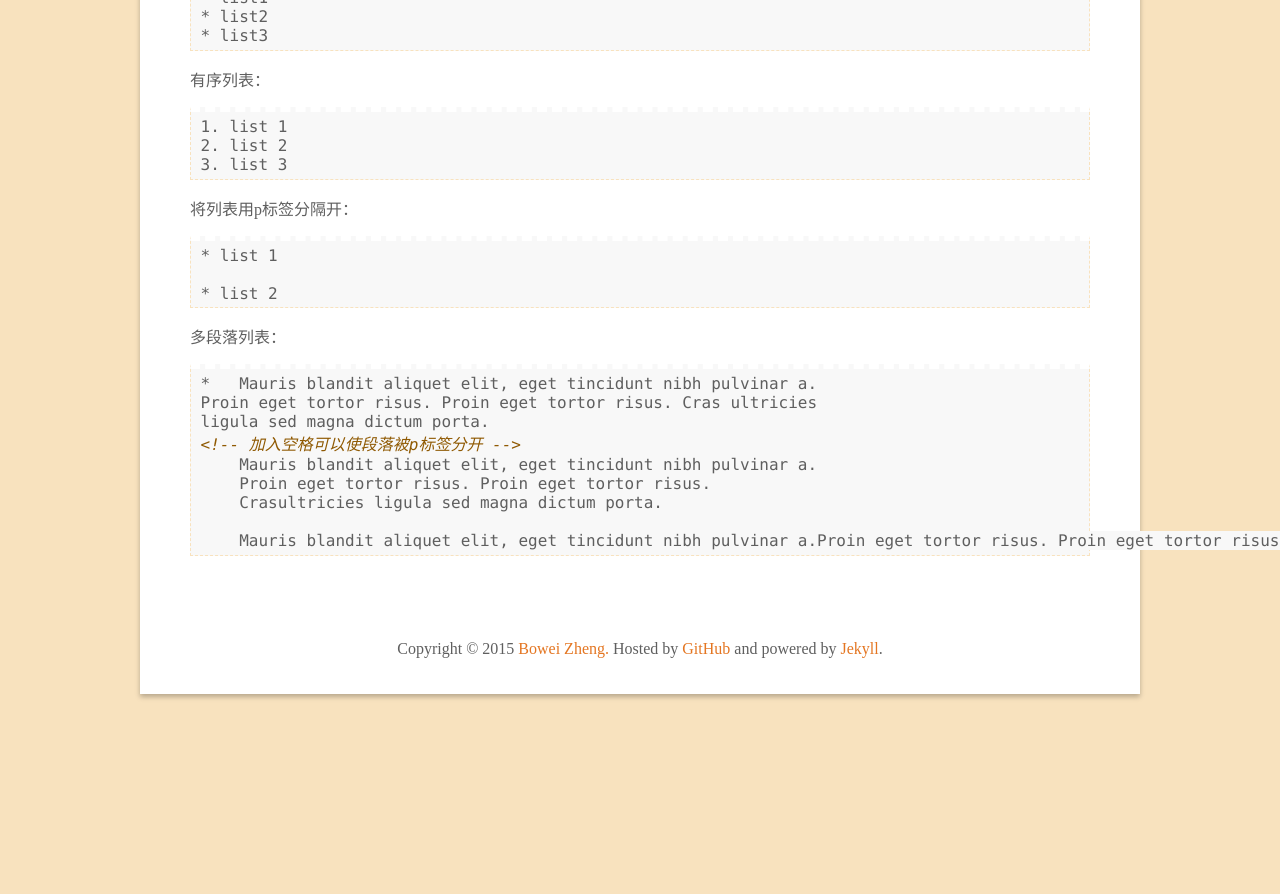
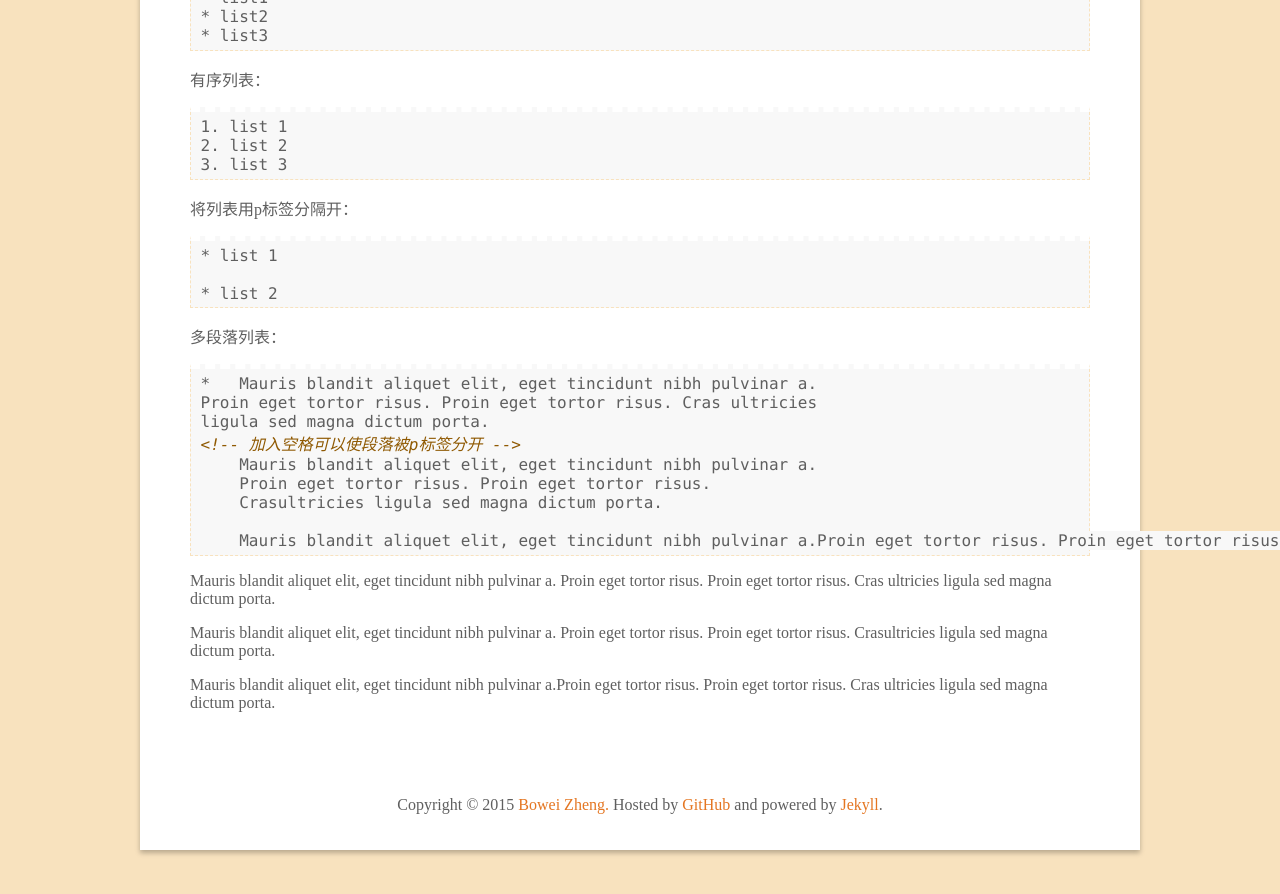
Before and after one commit to wynn719/blog, a Jekyll site: the page built from _posts/2015-02-15-Markdown-note.md, in a window 1280 px wide and 900 px high, scrolled down 1718 px. Shown: the top 894 px of the window. Built offline with Jekyll 4.4.1, drawn with Linux system fonts in a browser that asks for light colours; comment, search, counter and statistics services are not loaded; before the commit the page ends 2462 px from its top, so only the background shows below that.

Commit message:
update post

```diff
--- a/_posts/2015-02-15-Markdown-note.md
+++ b/_posts/2015-02-15-Markdown-note.md
@@ -103,3 +103,13 @@ ligula sed magna dictum porta.
 
     Mauris blandit aliquet elit, eget tincidunt nibh pulvinar a.Proin eget tortor risus. Proin eget tortor risus. Cras ultricies ligula sed magna dictum porta.
 {% endhighlight %}
+
+*   Mauris blandit aliquet elit, eget tincidunt nibh pulvinar a.
+Proin eget tortor risus. Proin eget tortor risus. Cras ultricies
+ligula sed magna dictum porta.
+
+    Mauris blandit aliquet elit, eget tincidunt nibh pulvinar a.
+    Proin eget tortor risus. Proin eget tortor risus.
+    Crasultricies ligula sed magna dictum porta.
+
+    Mauris blandit aliquet elit, eget tincidunt nibh pulvinar a.Proin eget tortor risus. Proin eget tortor risus. Cras ultricies ligula sed magna dictum porta.
```
